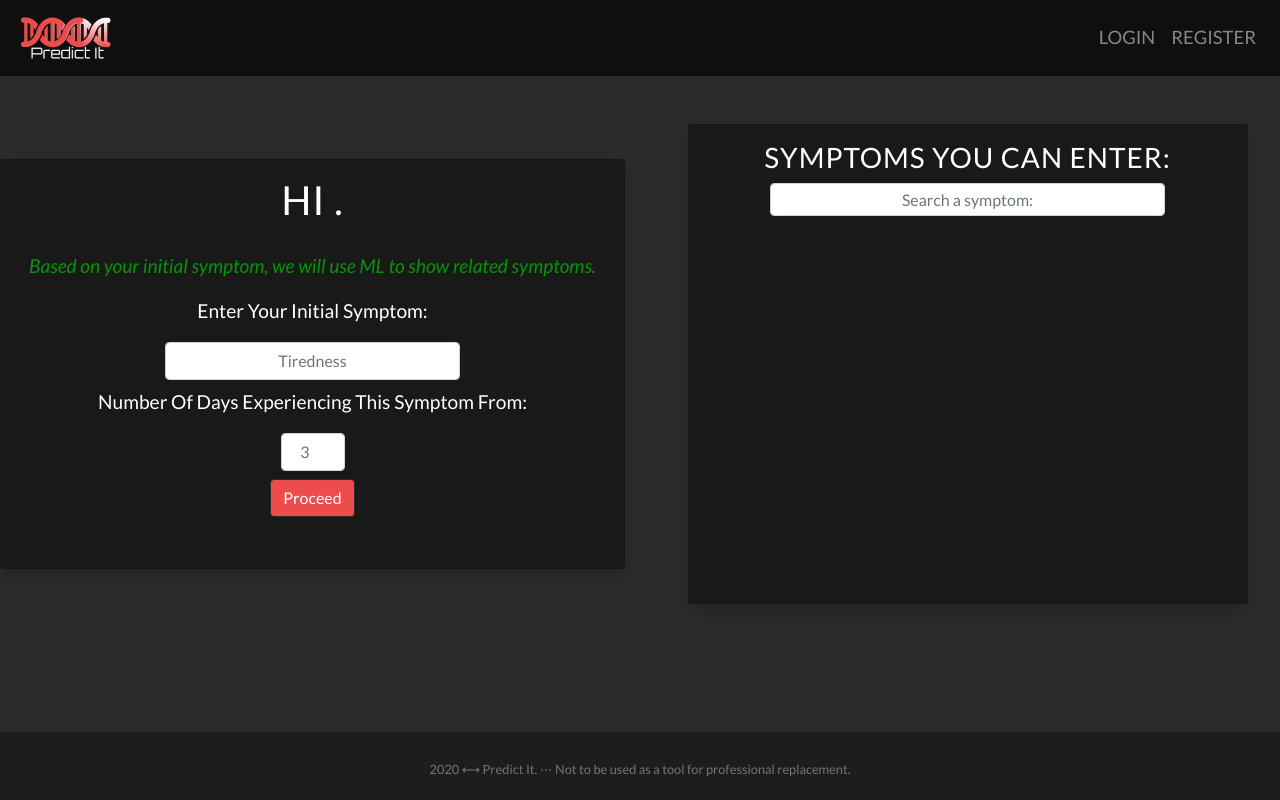
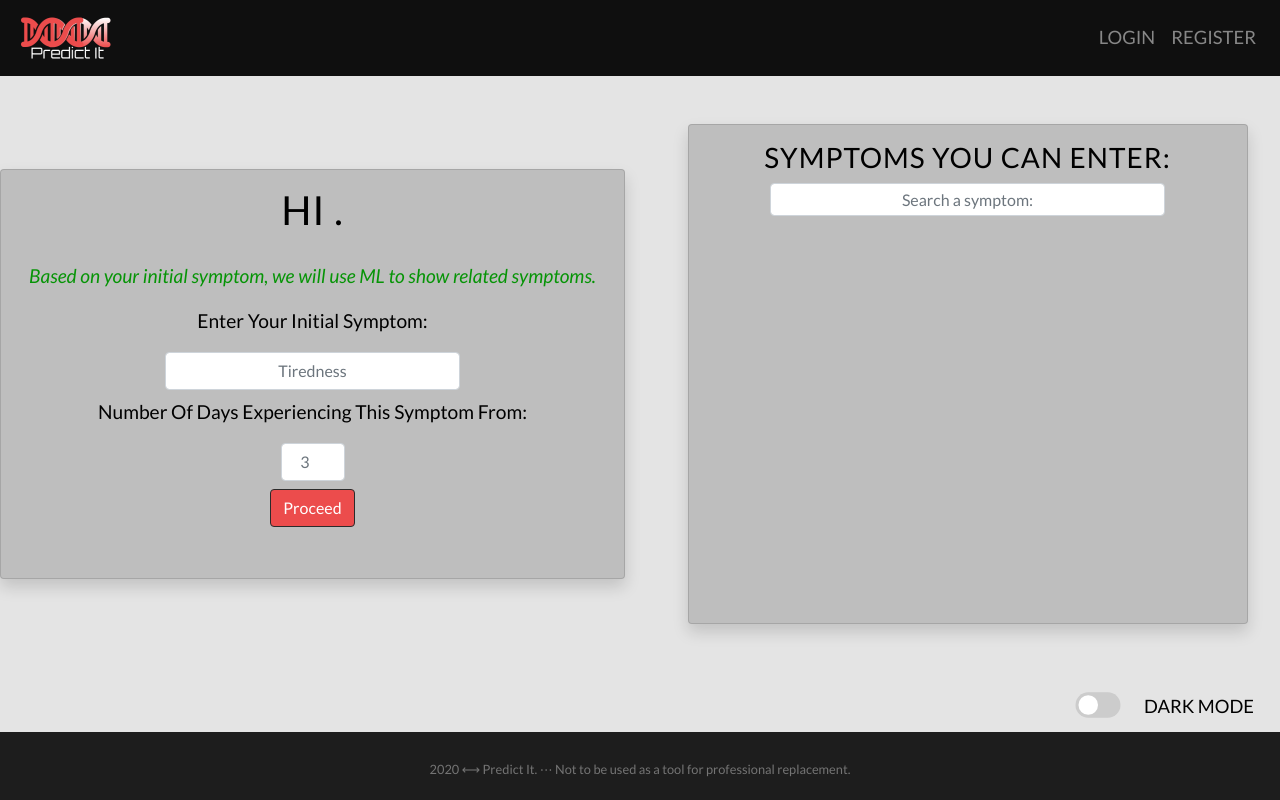
Before and after one commit to mohdaadilf/PredictIt, a Flask app: page /symptom1 in a window 1280 px wide. Run offline with Flask 2, Linux system fonts and the light colour scheme; parts of the project's set-up code (start-up, migrations or seed data) failed here and were passed over; some libraries are stand-ins or nearby versions.

Commit message:
implemented light and dark mode

```diff
--- a/myproject/static/css/base.css
+++ b/myproject/static/css/base.css
@@ -1,12 +1,23 @@
+:root {
+    --font-color: black;
+    --bg-color: rgb(228, 228, 228);
+    --card-color: rgb(190, 190, 190);
+}
+
+[data-theme="dark"] {
+    --font-color:white;
+    --bg-color:#2b2b2b;
+    --card-color: black;
+}
+
 html, body{
     text-rendering: optimizeLegibility;
     font-family: 'Lato', Arial, Helvetica, sans-serif;
     overflow-x: hidden;
-    background: #2b2b2b;
-    color: white;
+    background: var(--bg-color);
+    color: var(--font-color);
     margin: 0;
 }
-
 
 /* REUSABLE ELEMENTS HERE */
 h1,h2,h3{
@@ -64,3 +75,68 @@ footer p{
     color: white;
     border-color: #2b2b2b;
 }
+
+
+.theme-switch-wrapper {
+    display: flex;
+    align-items: center;
+    position: absolute;
+    bottom: 70px;
+    right: 10px;
+  }
+  .theme-switch {
+    display: inline-block;
+    height: 34px;
+    position: relative;
+    width: 60px;
+    transform: scale(0.75, 0.75);
+    margin-top: 5px;
+  }
+
+  .theme-switch input {
+    display:none;
+  }
+
+  .slider {
+    background-color: #ccc;
+    bottom: 0;
+    cursor: pointer;
+    left: 0;
+    position: absolute;
+    right: 0;
+    top: 0;
+    transition: .4s;
+  }
+
+  .slider:before {
+    background-color: #fff;
+    bottom: 4px;
+    content: "";
+    height: 26px;
+    left: 4px;
+    position: absolute;
+    transition: .4s;
+    width: 26px;
+  }
+
+  input:checked + .slider {
+    background-color: #66bb6a;
+  }
+
+  input:checked + .slider:before {
+    transform: translateX(26px);
+  }
+
+  .slider.round {
+    border-radius: 34px;
+  }
+
+  .slider.round:before {
+    border-radius: 50%;
+  }
+
+  /* CARD */
+
+  .card{
+      background-color: var(--card-color);
+  }
--- a/myproject/static/css/symptom1.css
+++ b/myproject/static/css/symptom1.css
@@ -1,7 +1,5 @@
 .content{
     height: 80%;
-    color: white;
-    background: #2b2b2b ;
     text-align: center;
     font-size: 120%;
 }
@@ -35,11 +33,11 @@
 }
 
 .scroll-div{
-  height: 30rem;
+  height: 500px;
 }
 
 .scroll-content{
-  height: 28rem;
+  height: 480px;
   overflow: auto;
 }
 
--- /dev/null
+++ b/myproject/static/js/theme.js
@@ -0,0 +1,22 @@
+const toggleSwitch = document.querySelector('.theme-switch input[type="checkbox"]');
+const currentTheme = localStorage.getItem('theme');
+
+if (currentTheme) {
+    document.documentElement.setAttribute('data-theme', currentTheme);
+
+    if (currentTheme === 'dark') {
+        toggleSwitch.checked = true;
+    }
+}
+
+function switchTheme(e) {
+    if (e.target.checked) {
+        document.documentElement.setAttribute('data-theme', 'dark');
+        localStorage.setItem('theme', 'dark');
+    }
+    else {        document.documentElement.setAttribute('data-theme', 'light');
+          localStorage.setItem('theme', 'light');
+    }
+}
+
+toggleSwitch.addEventListener('change', switchTheme, false);
--- a/myproject/templates/base.html
+++ b/myproject/templates/base.html
@@ -55,11 +55,22 @@
     </nav>
 
     {% block content %} {% endblock %}
+
+    <div class="theme-switch-wrapper">
+        <label class="theme-switch" for="checkbox">
+        <input type="checkbox" id="checkbox" />
+        <div class="slider round"></div>
+        </label>
+      <span class="nav-link">DARK MODE</span>
+    </div>
+
     <!-- Footer here -->
     <footer>
       <div class="row-project">
         <p>2020 &xharr; Predict It.  &ctdot;  Not to be used as a tool for professional replacement. </p>
       </div>
     </footer>
+
+    <script src="{{ url_for('static', filename='js/theme.js')}}"></script>
   </body>
 </html>
--- a/myproject/templates/index.html
+++ b/myproject/templates/index.html
@@ -16,7 +16,7 @@
   {% endfor %}
 </div>
 
-<div class="m-5 card shadow mx-sm-auto rounded p-3" style="max-width: 30rem; background-color: rgb(25, 25, 25);">
+<div class="m-5 card shadow mx-sm-auto rounded p-3" style="max-width: 30rem;">
   <h2 class="text-center">Welcome to Predict It</h2>
   <p class="text-center text-muted">
     We Use ML Algorithms to detect which disease your symptom may be related to
--- a/myproject/templates/login.html
+++ b/myproject/templates/login.html
@@ -23,12 +23,12 @@
       integrity="sha384-B4gt1jrGC7Jh4AgTPSdUtOBvfO8shuf57BaghqFfPlYxofvL8/KUEfYiJOMMV+rV"
       crossorigin="anonymous"
     ></script>
-  <link rel="stylesheet" href="{{ url_for('static', filename='css/login_dark.css') }}"/>
+  <link rel="stylesheet" href="{{ url_for('static', filename='css/login.css') }}"/>
 </head>
 
 {% block content %}
     <!-- LOGIN FORM HERE -->
-    <div class="m-5 card shadow mx-sm-auto rounded p-3 pt-4" style="min-width: 20rem; background-color: rgb(25, 25, 25);">
+    <div class="m-5 card shadow mx-sm-auto rounded p-3 pt-4 " style="min-width: 20rem;">
       <div class="logo mb-4"><a href="{{ url_for('index')}}"><img src="{{ url_for('static', filename='img/logo1.png')}}"/></a></div>
       <div>
       {% for mess in get_flashed_messages() %}
--- a/myproject/templates/register.html
+++ b/myproject/templates/register.html
@@ -22,7 +22,7 @@
       integrity="sha384-B4gt1jrGC7Jh4AgTPSdUtOBvfO8shuf57BaghqFfPlYxofvL8/KUEfYiJOMMV+rV"
       crossorigin="anonymous"
     ></script>
-  <link rel="stylesheet" href="{{ url_for('static', filename='css/register_dark.css') }}"/>
+  <link rel="stylesheet" href="{{ url_for('static', filename='css/register.css') }}"/>
 </head>
 
 <body>
--- a/myproject/templates/symptom1.html
+++ b/myproject/templates/symptom1.html
@@ -7,7 +7,7 @@
 <div class="content">
   <div class="row align-items-center">
     <div class="col-12 col-md-12 col-lg-6">
-      <div class="m-5 card shadow mx-sm-auto rounded p-3" style="max-width: 40rem; background-color: rgb(25, 25, 25);">
+      <div class="m-5 card shadow mx-sm-auto rounded p-3" style="max-width: 40rem;">
         <h1>Hi
           {% if current_user.is_authenticated %}
             {{ current_user.name }}
@@ -38,7 +38,7 @@
         </div>
     </div>
     <div class="col-12 col-md-12 col-lg-6">
-      <div class="m-5 card shadow mx-sm-auto rounded p-3 scroll-div" style="max-width: 35rem; background-color: rgb(25, 25, 25);">
+      <div class="m-5 card shadow mx-sm-auto rounded p-3 scroll-div" style="max-width: 35rem;">
         <h3>Symptoms You Can Enter:</h3>
         <input id="searchbar" class="form-control w-75" onkeyup="search_symptom()" type="text"
             name="search" placeholder="Search a symptom:">
```
Also changed, not shown: myproject/static/css/login.css (+39 -23 lines), myproject/static/css/login_dark.css (deleted, +0 -112 lines), myproject/static/css/register.css (+24 -31 lines), myproject/static/css/register_dark.css (deleted, +0 -101 lines).
